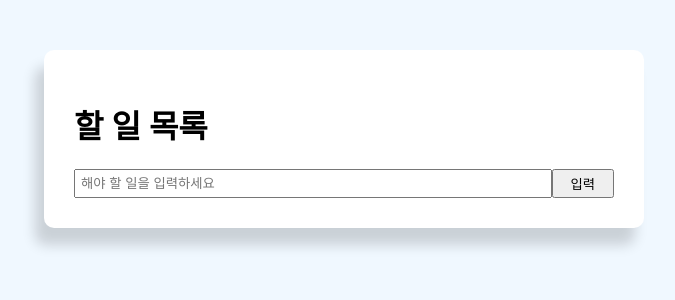
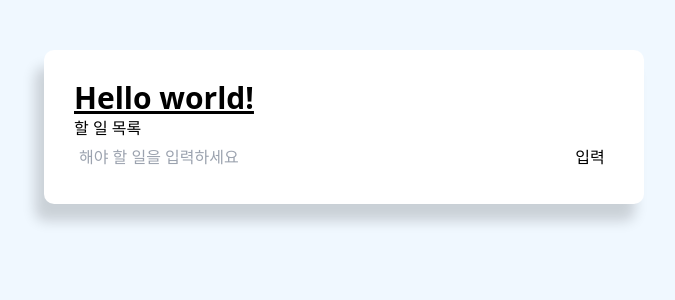
Before and after one commit to reginaJeon/react-todo-app, a React (Create React App) app: page / in a window 1280 px wide. Shown: the top 300 px of the page, without its empty margins (296-971 px from the left). Built offline with nearby package versions, Linux system fonts and the light colour scheme.

Commit message:
add tailwindCss

```diff
--- a/package.json
+++ b/package.json
@@ -34,5 +34,10 @@
       "last 1 firefox version",
       "last 1 safari version"
     ]
+  },
+  "devDependencies": {
+    "autoprefixer": "^10.4.15",
+    "postcss": "^8.4.27",
+    "tailwindcss": "^3.3.3"
   }
 }
--- a/src/App.css
+++ b/src/App.css
@@ -1,3 +1,7 @@
+@tailwind base;
+@tailwind components;
+@tailwind utilities;
+
 .container{
   margin: auto;
   max-width: 600px;
--- a/src/App.js
+++ b/src/App.js
@@ -28,6 +28,11 @@
   return (
     <div className="container">
       <div className="todoBlock">
+
+<h1 class="text-3xl font-bold underline">
+    Hello world!
+  </h1>
+
         <div className="title">
           <h1>할 일 목록</h1>
         </div>
--- /dev/null
+++ b/tailwind.config.js
@@ -0,0 +1,8 @@
+/** @type {import('tailwindcss').Config} */
+module.exports = {
+  content: ["./src/**/*.{html,js}"],
+  theme: {
+    extend: {},
+  },
+  plugins: [],
+}
```
Also changed, not shown: 1 other file (tests, documents, lock files or other folders).
